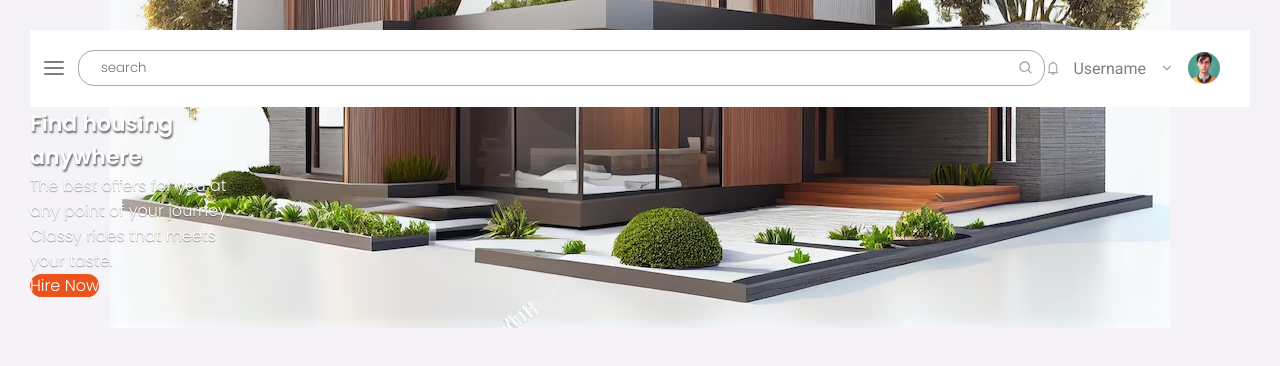
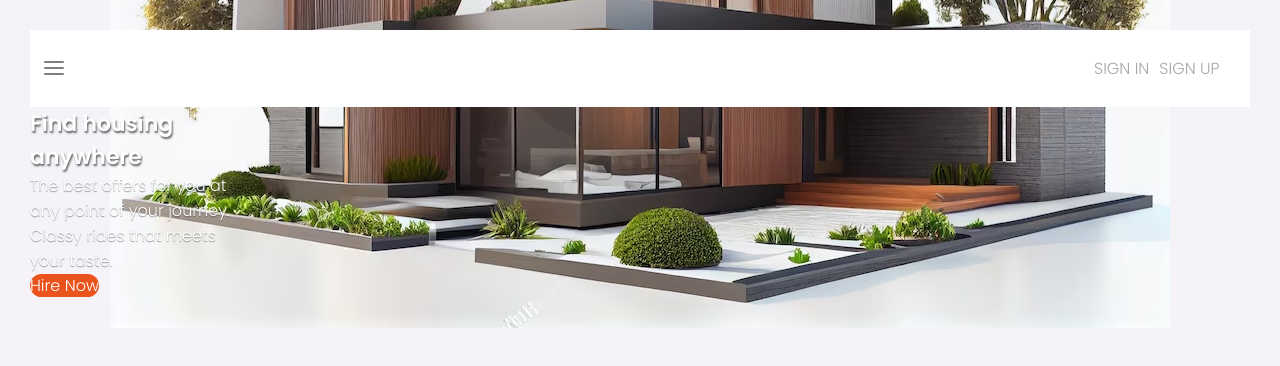
Before and after one commit to shella12/RentAnItemApp, a React (Create React App) app: page / in a window 1280 px wide. Shown: the top 366 px of the page. Built offline with nearby package versions, Linux system fonts and the light colour scheme; no server answers.

Commit message:
Implement the Header part

```diff
--- a/src/componenets/Navbar.js
+++ b/src/componenets/Navbar.js
@@ -1,5 +1,5 @@
 import { useState } from 'react';
-import { NavLink } from 'react-router-dom';
+import { NavLink, Link} from 'react-router-dom';
 import { Sling as Hamburger } from 'hamburger-react';
 import { AiOutlineBell } from 'react-icons/ai';
 import { RiArrowDownSLine } from 'react-icons/ri';
@@ -27,16 +27,25 @@ const Navbar = () => {
           <NavLink to="/LogOut" activeclassname="active" onClick={() => setOpen(false)} aria-label="Log Out link">Log Out</NavLink>
         </nav>
       </div>
-      <div className="seacrh-bar">
+      {/* <div className="seacrh-bar">
         <input type="search" placeholder="search" />
         <BiSearch className="search-icon" />
-      </div>
-      <div className="profile-details">
+      </div> */}
+      {/* <div className="profile-details">
         <AiOutlineBell className="notification-bell" />
         <p className="username">Username</p>
         <RiArrowDownSLine />
         <img src={profilePhoto} alt="profile" className="profile-photo" />
-      </div>
+      </div> */}
+      <div className='auth_links'>
+      <>
+                  <Link className="nav-link white" style={{ marginRight: "10px" }} to="/login">SIGN IN</Link>
+                  <Link className="nav-link " to="/register">
+                    <span className="btn-menu">SIGN UP</span>
+                  </Link>
+                </>
+    </div>
+
     </div>
   );
 };
```
